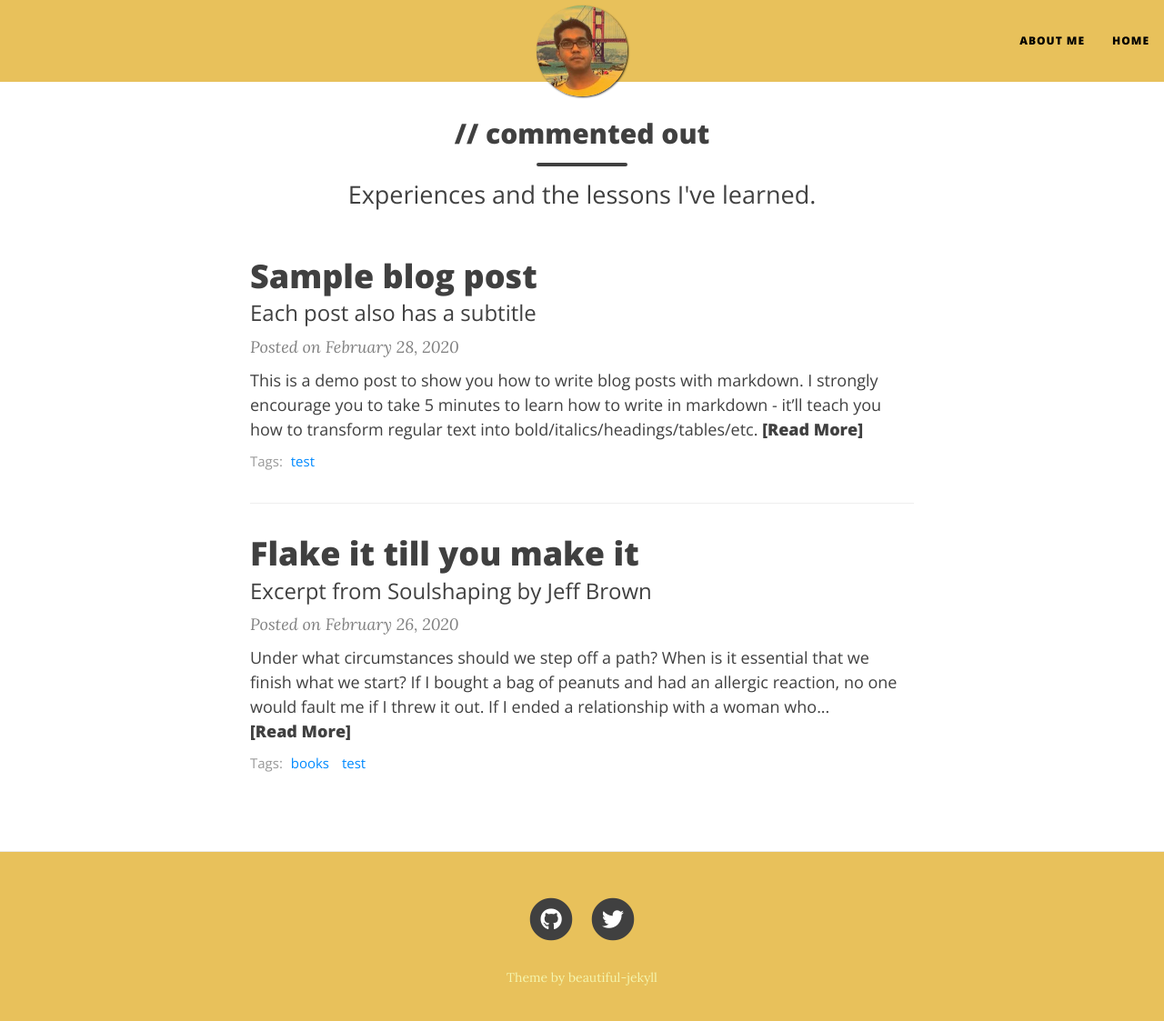
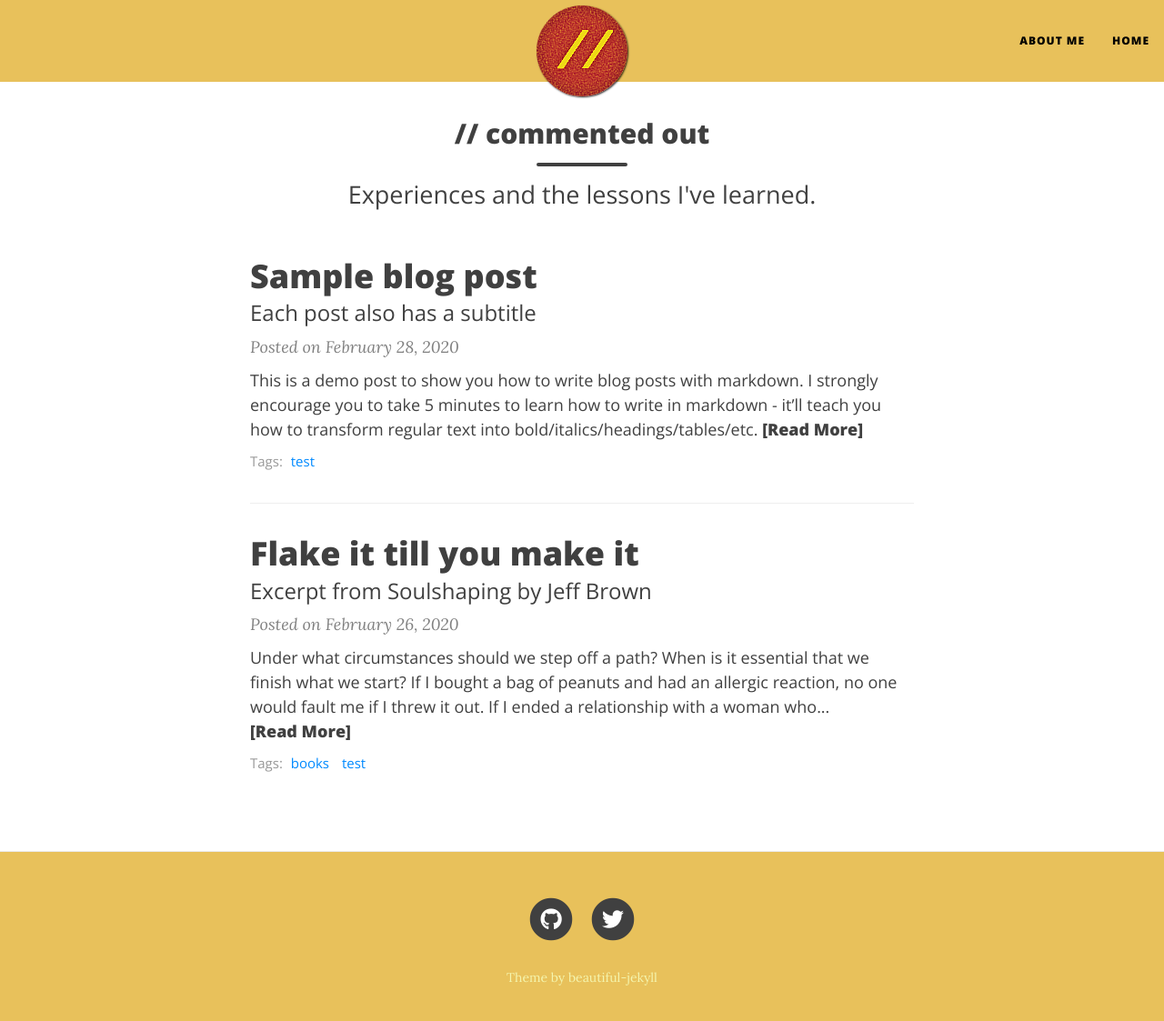
Before and after one commit to commentedout/commentedout.github.io, a Jekyll site: the page built from index.html, in a window 1280 px wide and 1136 px high. Shown: the top 1123 px of the window at 91% size. Built offline with Jekyll 4.4.1, drawn with Linux system fonts in a browser that asks for light colours; nearby versions of some CDN libraries; the list of posts is cut into pages by our own code.

Commit message:
changed avatar image

```diff
--- a/_config.yml
+++ b/_config.yml
@@ -19,7 +19,7 @@ navbar-links:
 
 # Image to show in the navigation bar - works best with a square image
 # Remove this parameter if you don't want an image in the navbar
-avatar: "/assets/img/author-dp.jpg"
+avatar: "/assets/img/cout-avatar.png"
 
 # By default, the image is cut into a circle. You can disable this behaviour by setting 'round-avatar: false'
 round-avatar: true
```
Also changed, not shown: assets/img/cout-avatar.png (added).
